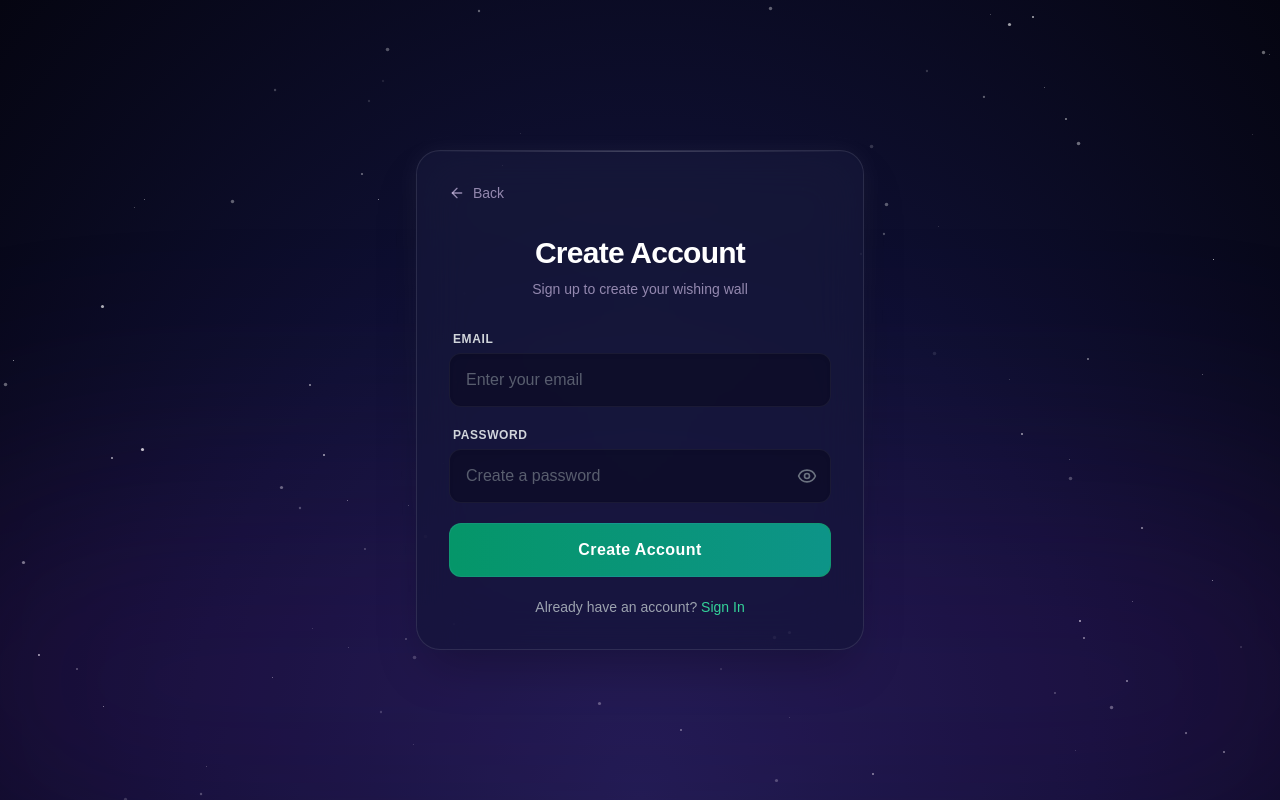
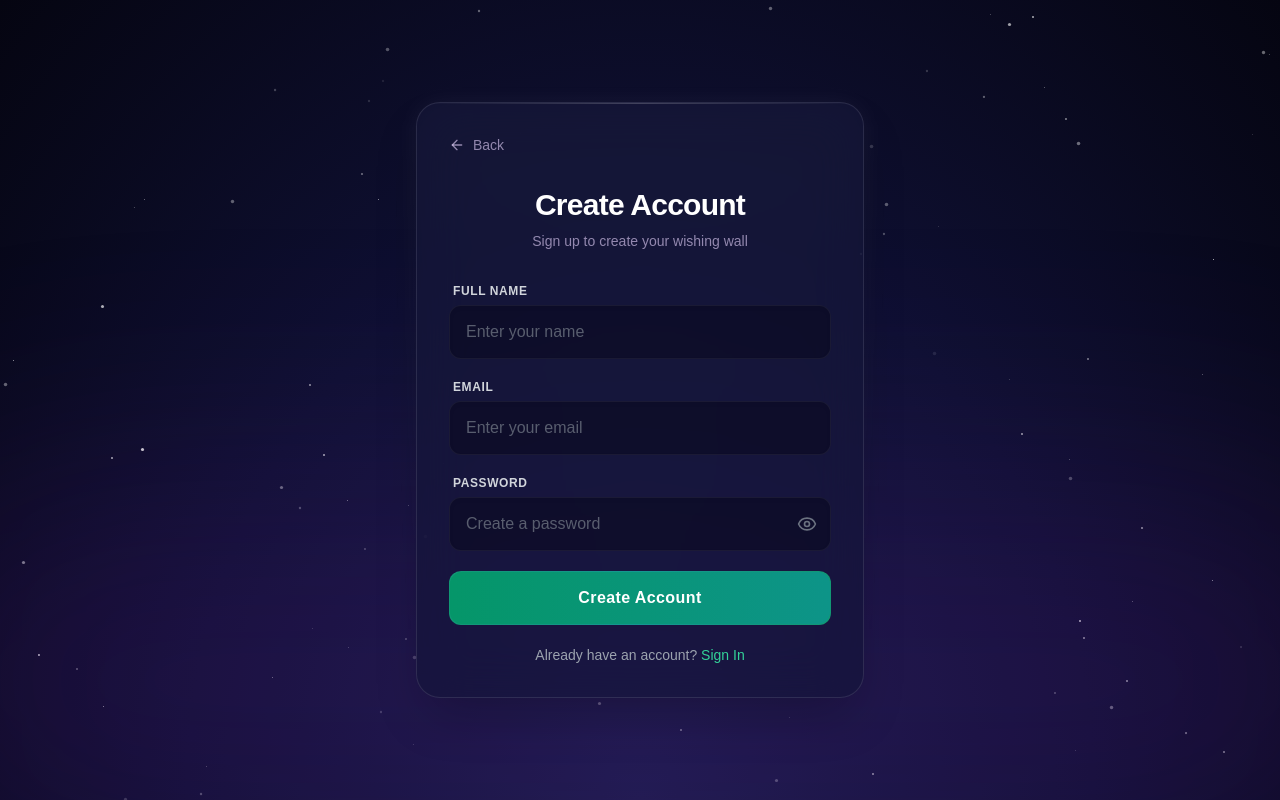
Before and after one commit to reshamkhatri/wishing-wall-202, a React (Vite) app: page /signup in a window 1280 px wide. Built offline with nearby package versions, Linux system fonts and the light colour scheme.

Commit message:
Add full name field to sign up and personalize wall title

```diff
--- a/src/pages/SignUpPage.jsx
+++ b/src/pages/SignUpPage.jsx
@@ -8,6 +8,7 @@ import Lantern from '../components/Lantern';
 
 export default function SignUpPage() {
     const navigate = useNavigate();
+    const [name, setName] = useState('');
     const [email, setEmail] = useState('');
     const [password, setPassword] = useState('');
     const [showPassword, setShowPassword] = useState(false);
@@ -16,6 +17,10 @@ export default function SignUpPage() {
 
     const handleSignUp = async (e) => {
         e.preventDefault();
+        if (!name.trim()) {
+            setError('Please enter your name');
+            return;
+        }
         setLoading(true);
         setError(null);
 
@@ -28,10 +33,10 @@ export default function SignUpPage() {
 
             if (authError) throw authError;
 
-            // Create a wall for the user
+            // Create a wall for the user with personalized title
             const { data: wallData, error: wallError } = await supabase
                 .from('walls')
-                .insert([{ owner_id: authData.user.id, title: 'My Wishing Wall' }])
+                .insert([{ owner_id: authData.user.id, title: `${name}'s Wishing Wall` }])
                 .select()
                 .single();
 
@@ -94,6 +99,21 @@ export default function SignUpPage() {
                             </div>
 
                             <form onSubmit={handleSignUp} className="space-y-5">
+                                {/* Name */}
+                                <div className="space-y-1.5">
+                                    <label className="block text-xs font-semibold text-gray-300 uppercase tracking-wider ml-1">
+                                        Full Name
+                                    </label>
+                                    <input
+                                        type="text"
+                                        value={name}
+                                        onChange={(e) => setName(e.target.value)}
+                                        placeholder="Enter your name"
+                                        required
+                                        className="w-full px-4 py-3.5 bg-[#0a0a20]/60 border border-white/5 rounded-xl text-white placeholder-gray-500/80 focus:outline-none focus:ring-2 focus:ring-emerald-500/50 focus:border-emerald-500/50 transition-all shadow-inner"
+                                    />
+                                </div>
+
                                 {/* Email */}
                                 <div className="space-y-1.5">
                                     <label className="block text-xs font-semibold text-gray-300 uppercase tracking-wider ml-1">
--- a/src/pages/WallPage.jsx
+++ b/src/pages/WallPage.jsx
@@ -229,10 +229,10 @@ export default function WallPage() {
             <div className="relative z-20 px-4 py-6 md:px-8 max-w-7xl mx-auto flex items-center justify-between">
                 <div>
                     {isVisitor ? (
-                        <h1 className="text-2xl md:text-3xl font-bold text-white tracking-tight">Wishing Wall</h1>
+                        <h1 className="text-2xl md:text-3xl font-bold text-white tracking-tight">{wall.title || "Wishing Wall"}</h1>
                     ) : (
                         <div>
-                            <h1 className="text-2xl md:text-3xl font-bold text-white tracking-tight">My Wishing Wall</h1>
+                            <h1 className="text-2xl md:text-3xl font-bold text-white tracking-tight">{wall.title || "My Wishing Wall"}</h1>
                             <div className="flex items-center gap-3 text-xs md:text-sm text-purple-200/60 mt-1">
                                 <span className="font-mono bg-white/5 px-2 py-0.5 rounded">ID: {wallId.slice(0, 8)}</span>
                                 <span className="flex items-center gap-1">
```
